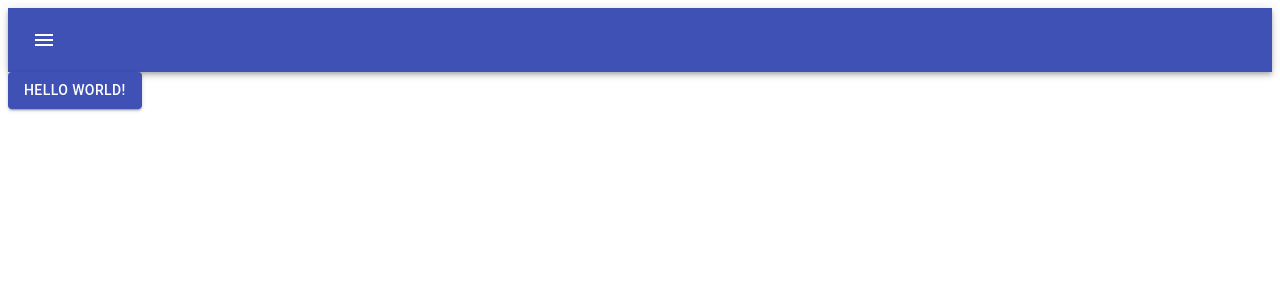
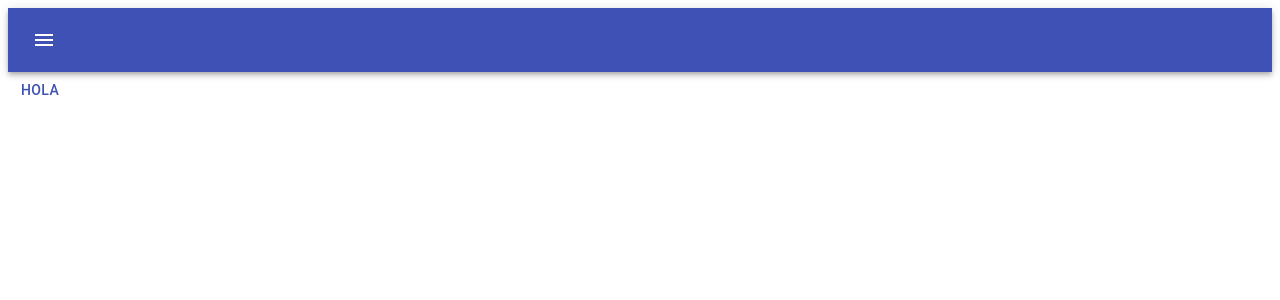
Before and after one commit to serdeliverance/mpf, a React (Create React App) app in the folder ui-mpf/: page / in a window 1280 px wide. Shown: the top 300 px of the page. Built offline with nearby package versions, Linux system fonts and the light colour scheme.

Commit message:
adding first components

```diff
--- a/ui-mpf/src/App.tsx
+++ b/ui-mpf/src/App.tsx
@@ -1,23 +1,12 @@
 import React from 'react';
-import {
-  AppBar,
-  Button,
-  IconButton,
-  Toolbar,
-} from '@material-ui/core';
-import MenuIcon from '@material-ui/icons/Menu';
+import NavBar from './navbar/NavBar';
+import Expenses from './expenses/Expenses';
 
 function App() {
   return (
     <>
-      <AppBar position="static">
-        <Toolbar>
-          <IconButton edge="start" color="inherit">
-            <MenuIcon />
-          </IconButton>
-        </Toolbar>
-      </AppBar>
-      <Button variant="contained" color="primary">Hello world!</Button>
+      <NavBar />
+      <Expenses />
     </>
   );
 }
--- /dev/null
+++ b/ui-mpf/src/expenses/Expenses.tsx
@@ -0,0 +1,10 @@
+import { Button } from '@material-ui/core';
+import React from 'react';
+
+function Expenses() {
+  return (
+    <Button color="primary">Hola</Button>
+  );
+}
+
+export default Expenses;
--- /dev/null
+++ b/ui-mpf/src/navbar/NavBar.tsx
@@ -0,0 +1,21 @@
+import React from 'react';
+import {
+  AppBar,
+  IconButton,
+  Toolbar,
+} from '@material-ui/core';
+import MenuIcon from '@material-ui/icons/Menu';
+
+function NavBar() {
+  return (
+    <AppBar position="static">
+      <Toolbar>
+        <IconButton edge="start" color="inherit">
+          <MenuIcon />
+        </IconButton>
+      </Toolbar>
+    </AppBar>
+  );
+}
+
+export default NavBar;
```
